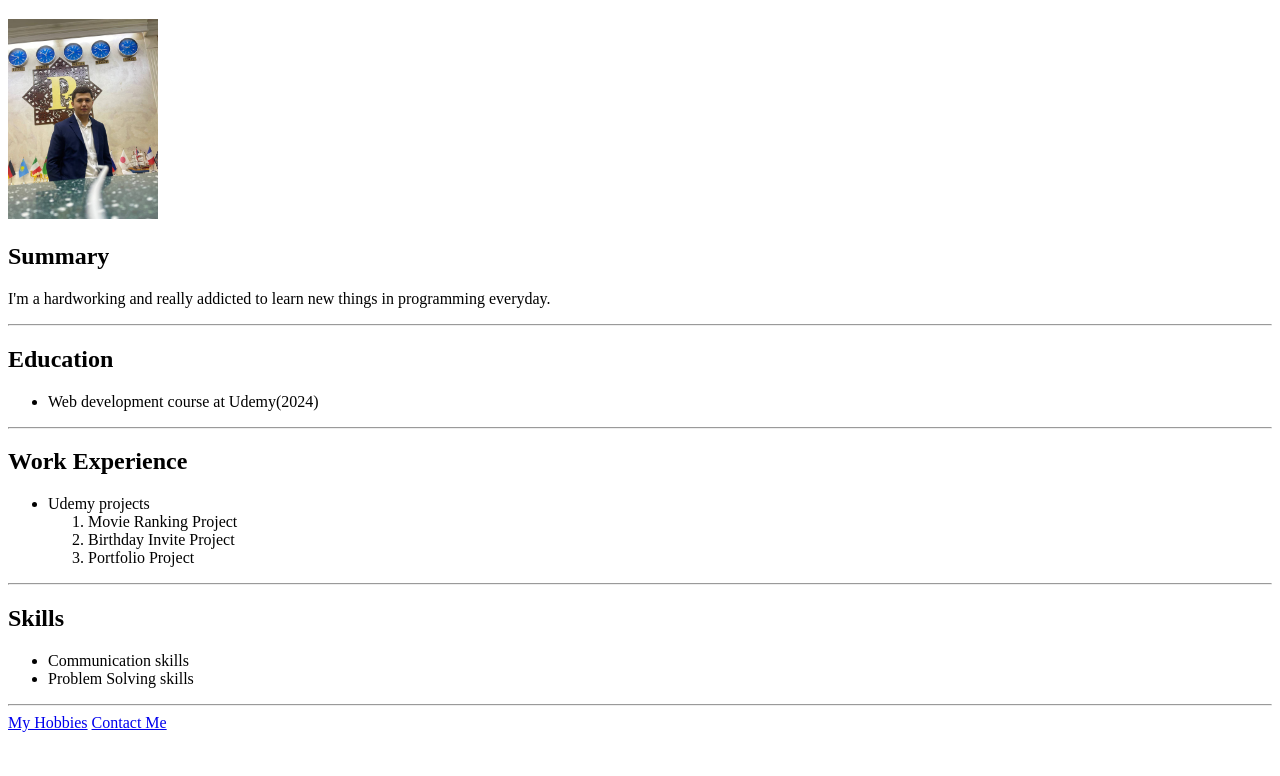
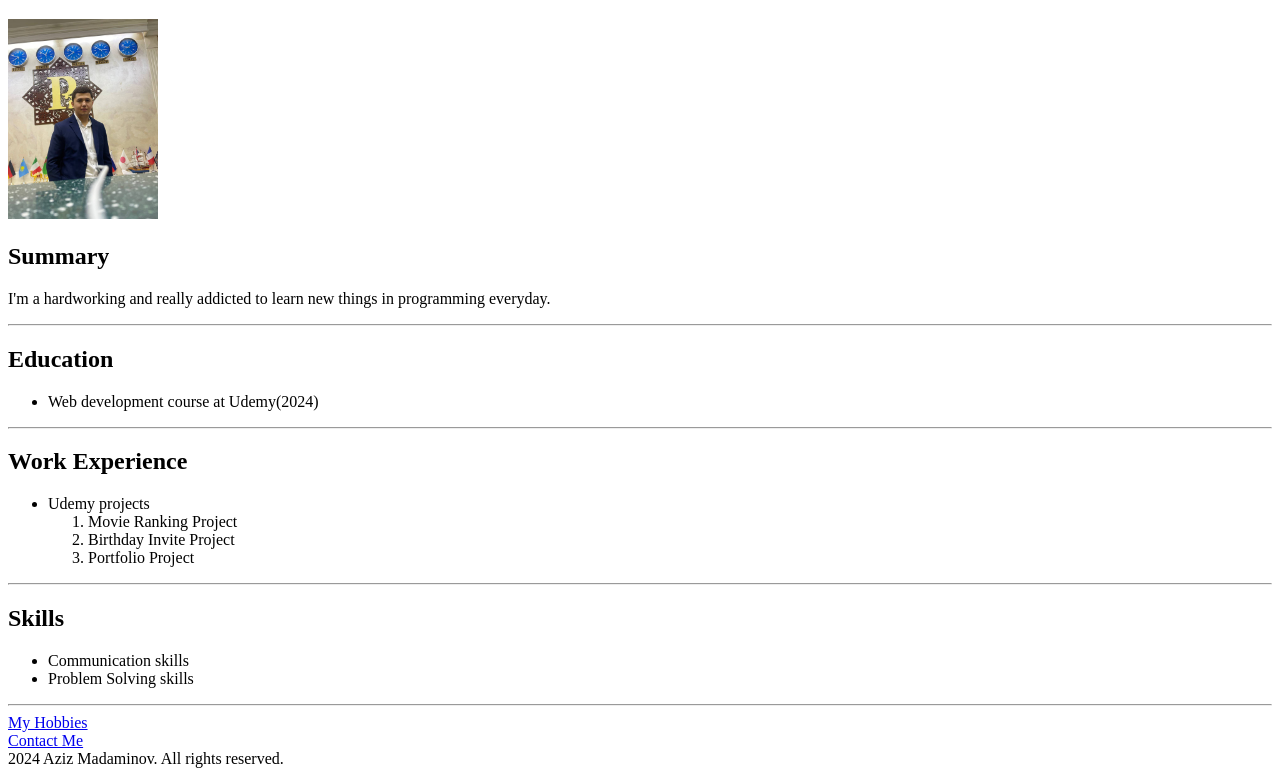
Before and after one commit to Azzdew/My-Resume, a plain HTML site: page index.html in a window 1280 px wide. Shown: the part 61-837 px from the top of the page. Before the commit the page ends 801 px from the top, so only its background shows below. Drawn offline with Linux system fonts and the light colour scheme.

Commit message:
Add files via upload

```diff
--- a/index.html
+++ b/index.html
@@ -45,7 +45,10 @@
     </p>
     <hr />
     <a href="./My hobbies.html">My Hobbies</a>
+    <br />
     <a href="./Contact Me.html">Contact Me</a>
+    <br />
+    <footer>2024 Aziz Madaminov. All rights reserved.</footer>
 </body>
 
 </html>
```
